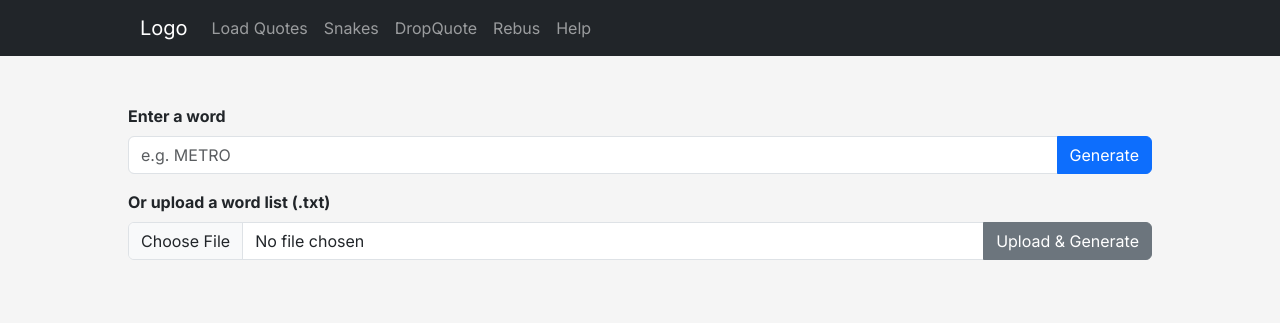
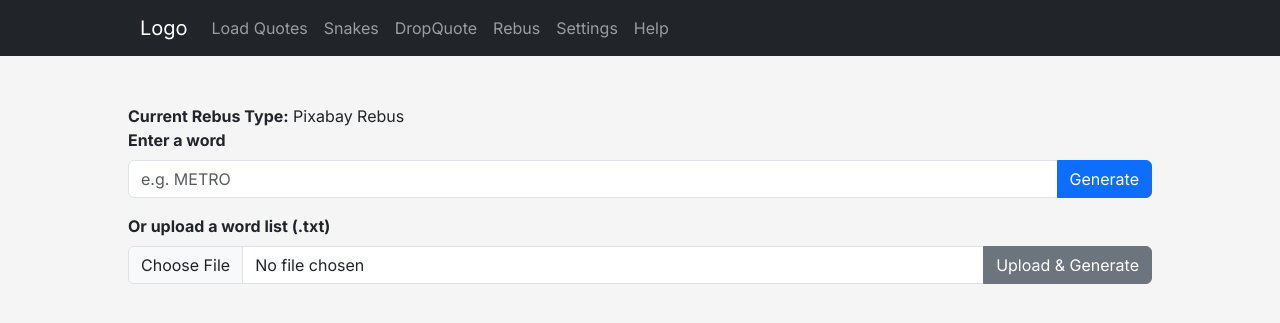
Before and after one commit to sjasthi/snakes, a Flask app: page /rebus in a window 1280 px wide. Shown: the top 323 px of the page. Run offline with Flask 3, Linux system fonts and the light colour scheme; some libraries are stand-ins or nearby versions.

Commit message:
Implemented choice between Pixabay and HuggingFace for Rebus.

```diff
--- a/app.py
+++ b/app.py
@@ -1,7 +1,7 @@
-from flask import Flask, render_template, jsonify, request, redirect
+from flask import Flask, render_template, jsonify, request, session, redirect
 from Grid import Grid
 from DropQuote import DropQuote
-# from Rebus import Rebus, generate_image
+from Rebus import Rebus, generate_image
 from RebusPixabay import RebusPixabay, generate_image
 from main import load_quotes
 from dotenv import load_dotenv
@@ -136,6 +136,63 @@ def dropquote():
     )
 
 
+@app.route('/rebus', methods=['GET', 'POST'])
+def rebus():
+    puzzles = []
+
+    rebus_type = session.get('rebus_type', 'pixabay')  # default if not set
+
+    if request.method == 'POST':
+        # get form data
+        selected_type = request.form.get('rebus_type')
+        if selected_type in ('pixabay', 'hugging_face'):
+            session['rebus_type'] = selected_type
+            rebus_type = selected_type
+
+        # then process words as usual
+        words = []
+        single_word = request.form.get('word', '').strip().upper()
+        if single_word:
+            words = [single_word]
+
+        file = request.files.get('wordFile')
+        if file and file.filename:
+            content = file.read().decode('utf-8', errors='ignore')
+            words = [w.strip().upper() for w in content.splitlines() if w.strip()]
+
+        for word in words:
+            if rebus_type == 'pixabay':
+                r = RebusPixabay(word)
+            else:
+                r = Rebus(word)  # HuggingFace
+            puzzle = r.to_dict()
+
+            for clue in puzzle['clues']:
+                if clue['clue_word']:
+                    if rebus_type == 'pixabay':
+                        img_path = generate_image(clue['clue_word'])
+                        clue['image_url'] = f"img/rebus/{clue['clue_word'].lower()}.png" if img_path else None
+                    else:
+                        clue['image_url'] = None
+
+            puzzles.append(puzzle)
+
+    return render_template("rebus.html", puzzles=puzzles, rebus_type=rebus_type)
+
+
+@app.route('/settings', methods=['GET', 'POST'])
+def settings():
+    if request.method == 'POST':
+        rebus_type = request.form.get('rebus_type', 'pixabay')
+        session['rebus_type'] = rebus_type
+        return redirect(request.referrer or '/')
+
+    # Default if not set yet
+    rebus_type = session.get('rebus_type', 'pixabay')
+
+    return render_template('settings.html', rebus_type=rebus_type)
+
+
 # ── CRUD ──────────────────────────────────────────────────────────────────────
 
 @app.route("/quotes/add", methods=["POST"])
@@ -182,39 +239,6 @@ def clear_cache():
             os.remove(f)
     return jsonify({"message": "Cache cleared"})
 
-@app.route('/rebus', methods=['GET', 'POST'])
-def rebus():
-    puzzles = []
-
-    if request.method == 'POST':
-        words = []
-
-        # Single word input
-        single_word = request.form.get('word', '').strip().upper()
-        if single_word:
-            words = [single_word]
-
-        # File upload input
-        file = request.files.get('wordFile')
-        if file and file.filename:
-            content = file.read().decode('utf-8', errors='ignore')
-            words = [w.strip().upper() for w in content.splitlines() if w.strip()]
-
-        for word in words:
-            # r = Rebus(word)
-            r = RebusPixabay(word)
-            puzzle = r.to_dict()
-
-            # Generate image for each clue word
-            for clue in puzzle['clues']:
-                if clue['clue_word']:
-                    img_path = generate_image(clue['clue_word'])
-                    clue['image_url'] = f"img/rebus/{clue['clue_word'].lower()}.png" if img_path else None
-
-            puzzles.append(puzzle)
-
-    return render_template("rebus.html", puzzles=puzzles)
-
 
 if __name__ == '__main__':
     app.run(debug=True)
--- a/templates/layout.html
+++ b/templates/layout.html
@@ -37,6 +37,7 @@
             <li class="nav-item"><a class="nav-link" href="{{ url_for('index') }}">Snakes</a></li>
             <li class="nav-item"><a class="nav-link" href="{{ url_for('dropquote') }}">DropQuote</a></li>
             <li class="nav-item"><a class="nav-link" href="{{ url_for('rebus') }}">Rebus</a></li>
+              <li class="nav-item"><a class="nav-link" href="{{ url_for('settings') }}">Settings</a></li>
             <li class="nav-item"><a class="nav-link" href="#">Help</a></li>
           </ul>
         </div>
--- a/templates/rebus.html
+++ b/templates/rebus.html
@@ -9,6 +9,9 @@
 
         <!-- Single word -->
         <div class="mb-3">
+            <div>
+                <strong>Current Rebus Type:</strong> {{ 'Pixabay Rebus' if rebus_type == 'pixabay' else 'HuggingFace Rebus' }}
+            </div>
             <label class="form-label fw-bold">Enter a word</label>
             <div class="input-group">
                 <input type="text" name="word" class="form-control"
```
Also changed, not shown: templates/settings.html (added, +23 -0 lines).
